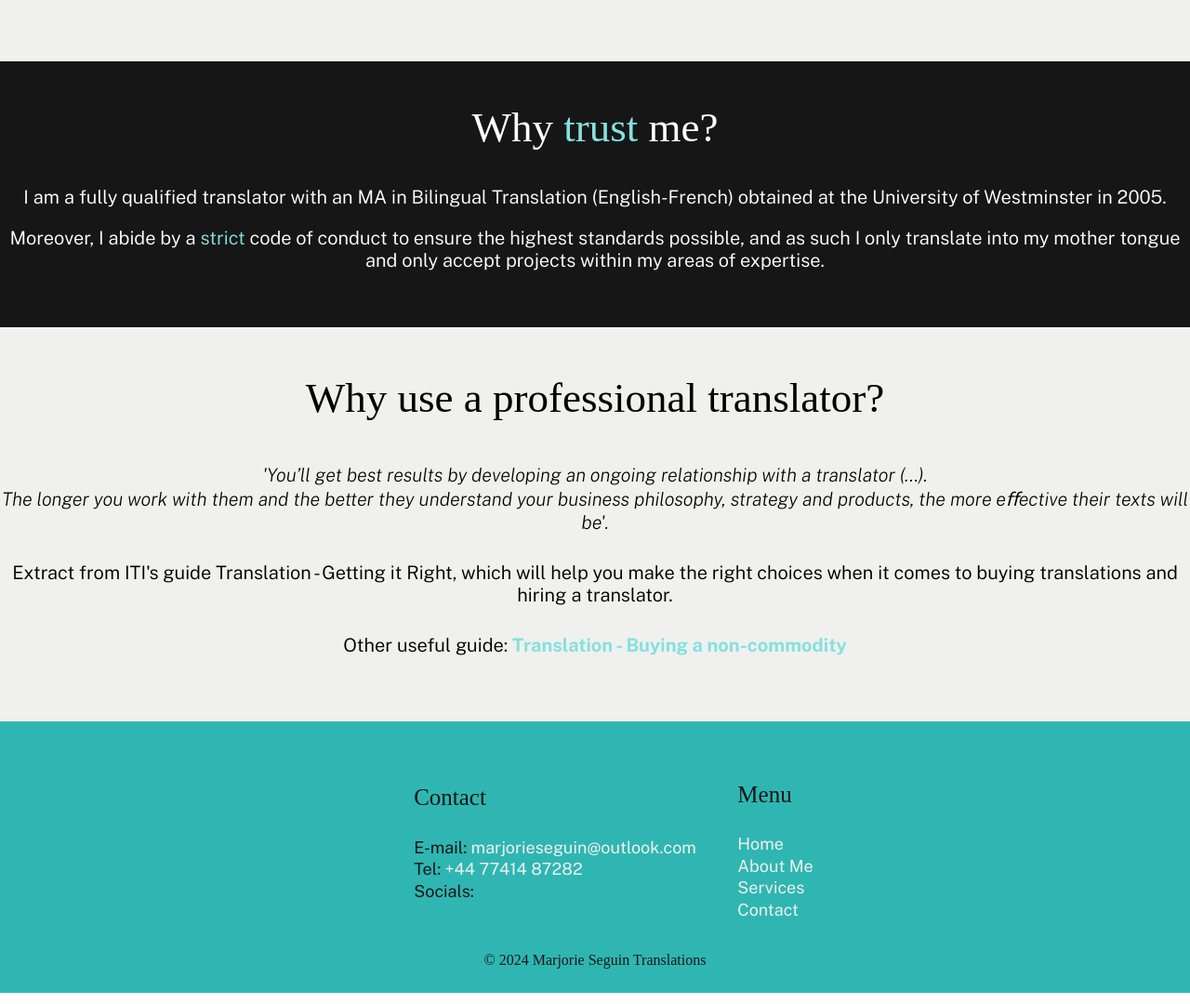
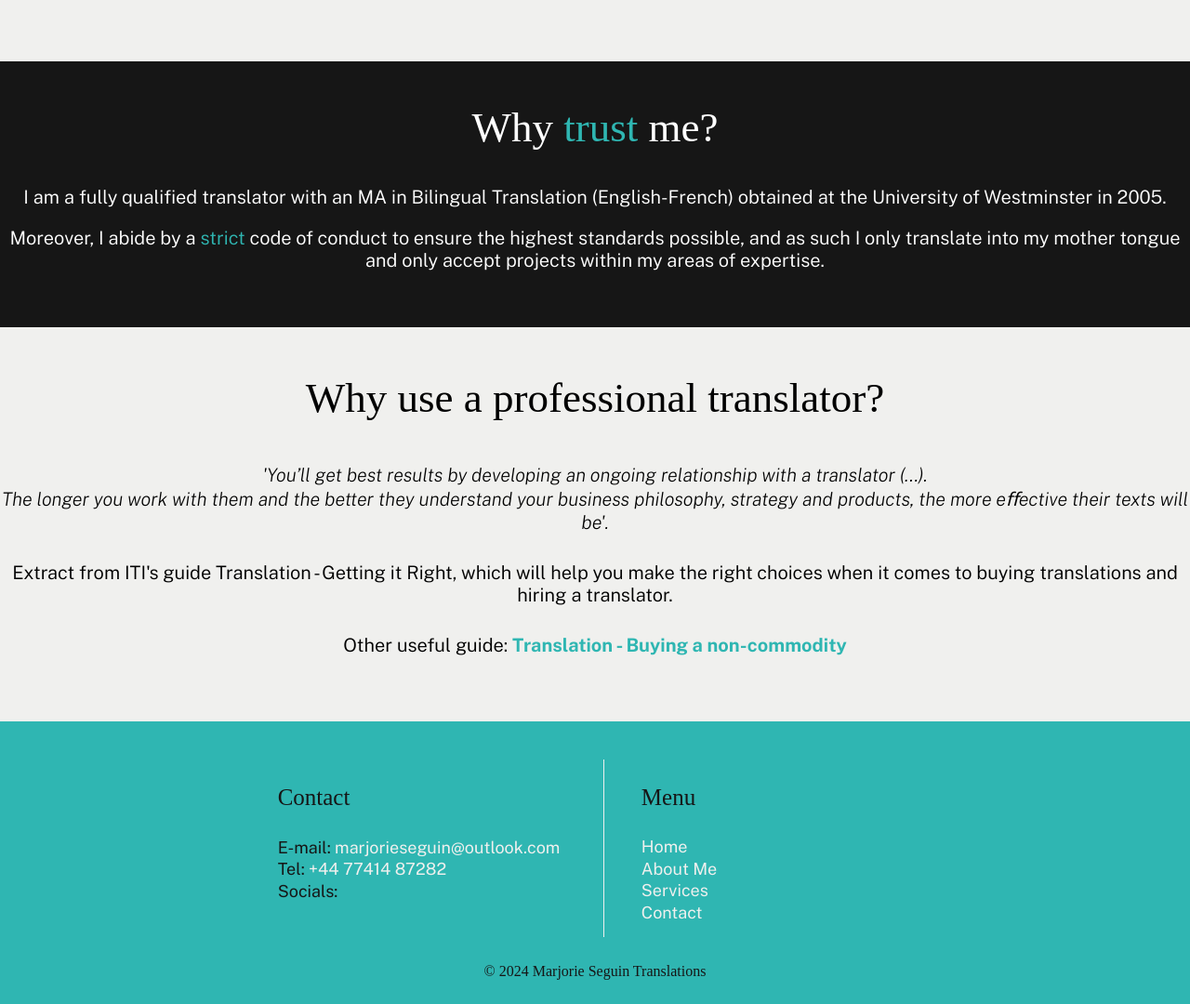
Before and after one commit to SelimMS/mseguintranslations, a plain HTML site: page index.html in a window 1280 px wide. Shown: the part 1095-2175 px from the top of the page at 93% size. Drawn offline with nearby package versions, Linux system fonts and the light colour scheme; a web font is replaced by a local one.

Commit message:
color changes

```diff
--- a/resources/css/index.css
+++ b/resources/css/index.css
@@ -9,7 +9,7 @@ body{
 }
 
 #current a{
-    color: rgb(132, 225, 222);
+    color: rgb(47, 182, 178);
 }
 
 .banner{
@@ -52,7 +52,7 @@ body{
 }
 
 .banner a:hover{
-    color: rgb(132, 225, 222);
+    color: rgb(47, 182, 178);
     transition: color .1s ease-in;
 }
 
@@ -76,7 +76,7 @@ body{
     margin-top: 50px;
 }
 #heading:before {
-    background-color: rgba(132, 225, 222, 0.8);
+    background-color: rgba(47, 182, 178, 0.8);
     position: absolute;
     content: "";
     top: 0;
@@ -121,7 +121,7 @@ h1 {
     font-size: 20px;
 }
 .about-me a{
-    color:rgb(132, 225, 222);
+    color:rgb(47, 182, 178);
     text-decoration: none;
     font-weight: bold;
 }
@@ -142,7 +142,7 @@ h1 {
 }
 
 .about-me h3 a:hover{
-    background-color:rgba(132, 225, 222, 0.8);
+    background-color:rgba(47, 182, 178, 0.8);
     cursor: pointer;
     transition: background-color .2s ease-in, color .2s ease-in, border-color .2s ease-in;
     color: white;
@@ -164,7 +164,7 @@ h1 {
 }
 
 .trust span{
-    color:rgb(132, 225, 222);
+    color:rgb(47, 182, 178);
 }
 
 .trust p{
@@ -195,7 +195,7 @@ h1 {
 }
 
 .quote a{
-    color:rgb(132, 225, 222);
+    color:rgb(47, 182, 178);
     text-decoration: none;
     font-weight: bold;
 }
@@ -210,14 +210,18 @@ footer{
     padding-bottom: 10px;
     text-align: center;
     font-size: 18px;
+
 }
 
 footer ul{
     display: inline-block;
     list-style: none;
     text-align: left;
-    padding-bottom: 20px;
+    padding-bottom: 15px;
+    margin-bottom: 35px;
     line-height: 1.3;
+    position: relative;
+    right: 125px;
 }
 
 footer h3{
@@ -228,7 +232,9 @@ footer h3{
 
 .menu{
     position: relative;
-    top: 20px;
+    top: 23px;
+    margin-left: 42px;
+    border-left: 1px solid #f0f0ee;
 }
 
 footer a{
```
